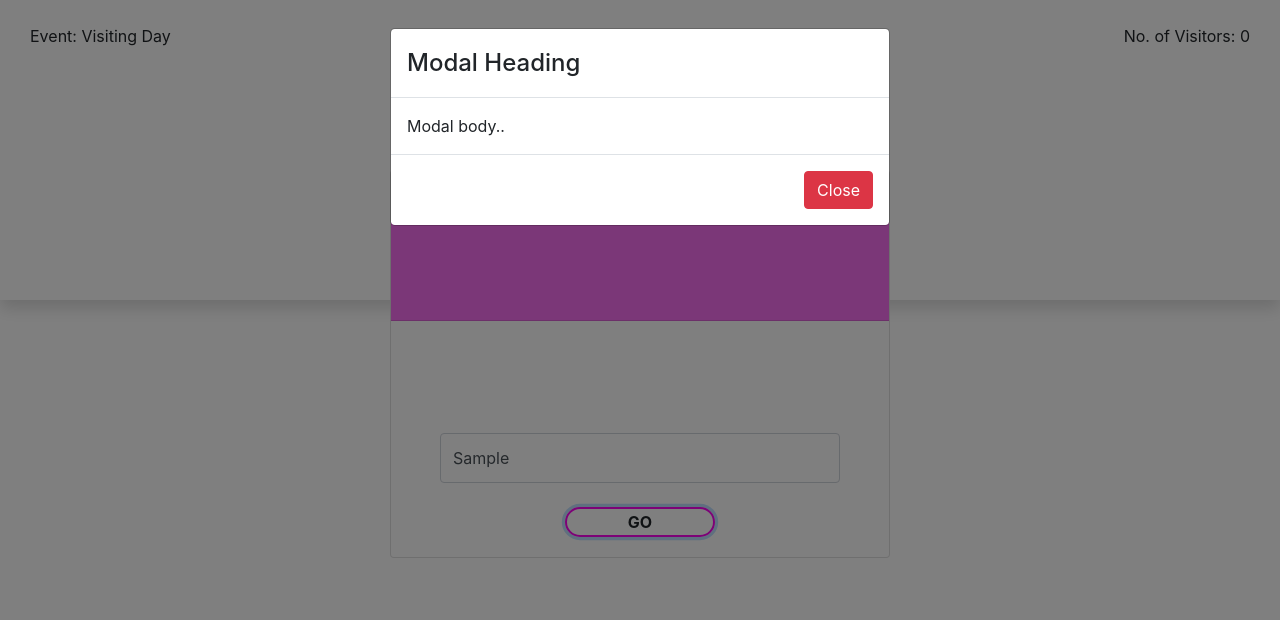
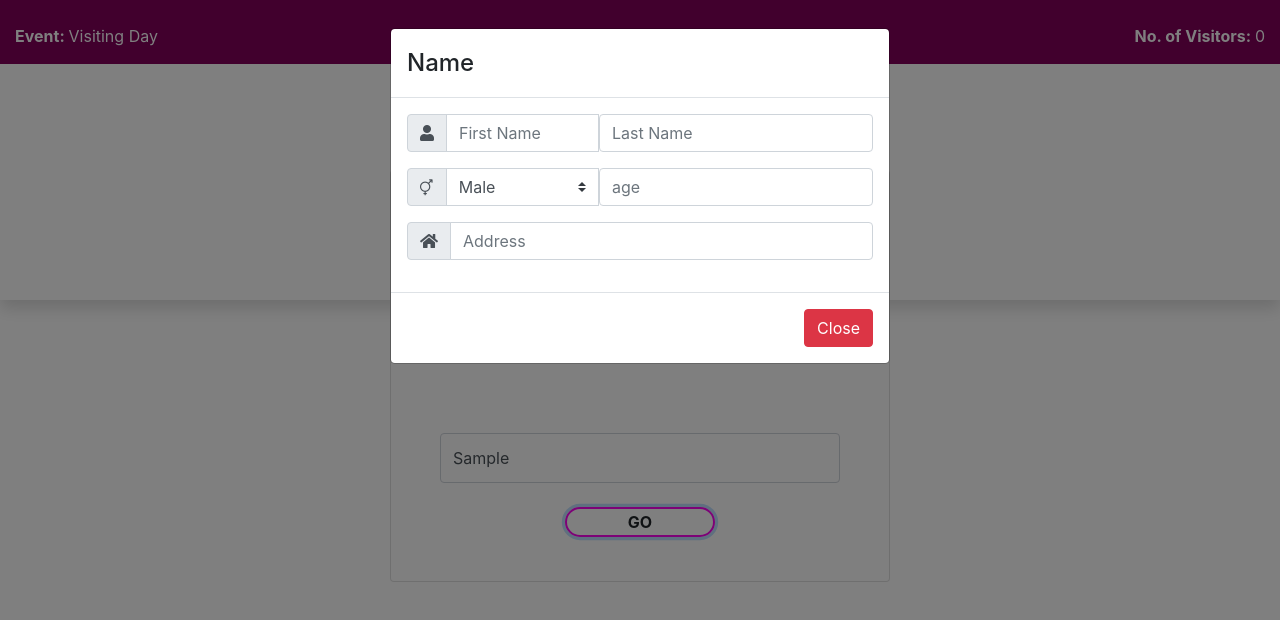
Before and after one commit to BargasoRC/AIS, a plain HTML site: page index.html in a window 1280 px wide. Both pictures are taken after typing "Sample" into the empty fields and a click on the button "GO". Drawn offline with nearby package versions, Linux system fonts and the light colour scheme.

Commit message:
working on modal

```diff
--- a/index.html
+++ b/index.html
@@ -7,20 +7,23 @@
     <script src="https://ajax.googleapis.com/ajax/libs/jquery/3.4.1/jquery.min.js"></script>
     <script src="https://cdnjs.cloudflare.com/ajax/libs/popper.js/1.14.7/umd/popper.min.js"></script>
     <script src="https://maxcdn.bootstrapcdn.com/bootstrap/4.3.1/js/bootstrap.min.js"></script>
+    <link rel="stylesheet" href="https://use.fontawesome.com/releases/v5.6.3/css/all.css"
+        integrity="sha384-UHRtZLI+pbxtHCWp1t77Bi1L4ZtiqrqD80Kn4Z8NTSRyMA2Fd33n5dQ8lWUE00s/" crossorigin="anonymous">
+    <link rel="stylesheet" href="https://cdnjs.cloudflare.com/ajax/libs/font-awesome/4.7.0/css/font-awesome.min.css">
 </head>
 <link rel="stylesheet" type="text/css" href="style.css">
 
 <body>
     <div id="header" class="col-md-12 shadow fixed-top">
-        <div class="col-md-12">
+        <div id="event" class="col-md-12">
             <div class="row">
                 <div class="col-md-6">
                     <br>
-                    <p>Event: <span>Visiting Day</span> </p>
+                    <p class="text-white"><b>Event: </b><span>Visiting Day</span> </p>
                 </div>
                 <div class="col-md-6">
                     <br>
-                    <p id="visitorsCount">No. of Visitors: <span>0</span> </p>
+                    <p class="text-right text-white"><b>No. of Visitors: </b><span id="visitorsCount">0</span> </p>
                 </div>
             </div>
         </div>
@@ -36,19 +39,53 @@
                     <br>
                     <button id="go" class="btn btn-default" type="button" data-toggle="modal"
                         data-target="#myModal">GO</button>
+                    <br>
+                    <br>
                 </div>
             </div>
         </div>
     </center>
-    <div class="modal fade" id="myModal">
+    <div class="modal fade " id="myModal">
         <div class="modal-dialog">
             <div class="modal-content">
                 <div class="modal-header">
-                    <h4 class="modal-title">Modal Heading</h4>
+                    <h4 class="modal-title">Name</h4>
                     <!-- <button type="button" class="close" data-dismiss="modal">&times;</button> -->
                 </div>
                 <div class="modal-body">
-                    Modal body..
+                    <div class="input-group mb-3">
+                        <div class="input-group-prepend">
+                            <span class="input-group-text" id="basic-addon1"><i class="fas fa-user"></i></span>
+                        </div>
+                        <input id="firstName" type="text" class="form-control" placeholder="First Name"
+                            aria-label="First Name" aria-describedby="basic-addon1">
+                        <span>
+                            <input id="lastName" type="text" class="form-control" placeholder="Last Name"
+                                aria-label="Last Name" aria-describedby="basic-addon1">
+
+                        </span>
+                    </div>
+                    <div class="input-group mb-3">
+                        <div class="input-group-prepend">
+                            <label class="input-group-text" for="inputGroupSelect01"><i
+                                    class="fa fa-intersex"></i></label>
+                        </div>
+                        <select class="custom-select" id="inputGroupSelect01">
+                            <option selected value="Male">Male</option>
+                            <option value="Female">Female</option>
+                        </select>
+                        <span>
+                            <input id="age" type="number" class="form-control" placeholder="age" aria-label="age"
+                                aria-describedby="basic-addon1">
+                        </span>
+                    </div>
+                    <div class="input-group mb-3">
+                        <div class="input-group-prepend">
+                            <span class="input-group-text" id="basic-addon1"><i class="fas fa-home"></i></span>
+                        </div>
+                        <input id="Address" type="text" class="form-control" placeholder="Address"
+                            aria-label="Address" aria-describedby="basic-addon1">
+                    </div>
                 </div>
                 <div class="modal-footer">
                     <button type="button" class="btn btn-danger" data-dismiss="modal">Close</button>
--- a/style.css
+++ b/style.css
@@ -8,6 +8,7 @@ body{
     /* box-shadow: 5px 15px 10px -17px black; */
     box-shadow: 0px 0px 7px black;
     z-index:1;
+    padding:0;
 }
 .masthead {
     height: 100vh;
@@ -43,7 +44,7 @@ body{
 }
 .card-header{
     height:150px;
-    background:#f76ff1;
+    background:#82015b;
 }
 .btn-default{
     border:2px solid #fa05ef;
@@ -52,6 +53,6 @@ body{
     padding:0;
     font-weight: bold;
 }
-#visitorsCount{
-    text-align: right;
+#event{
+    background:#82015b;
 }
```
